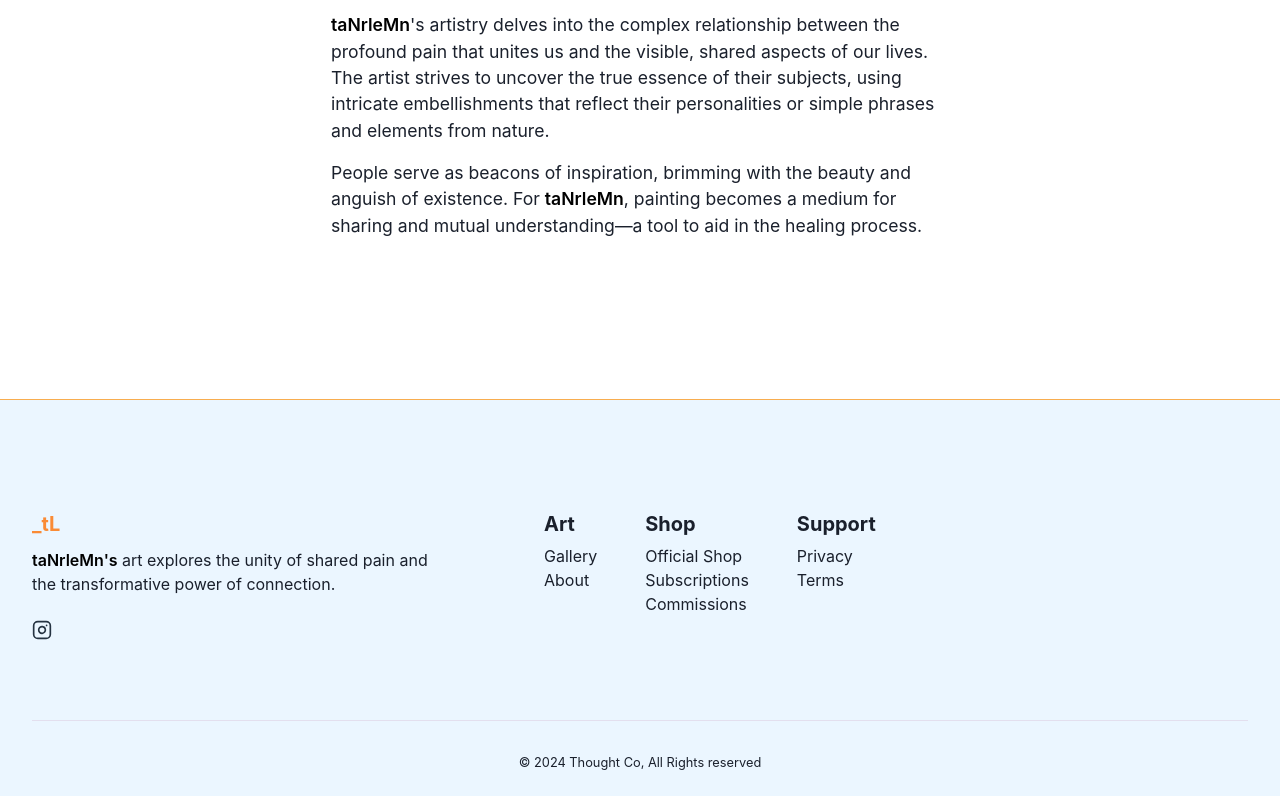
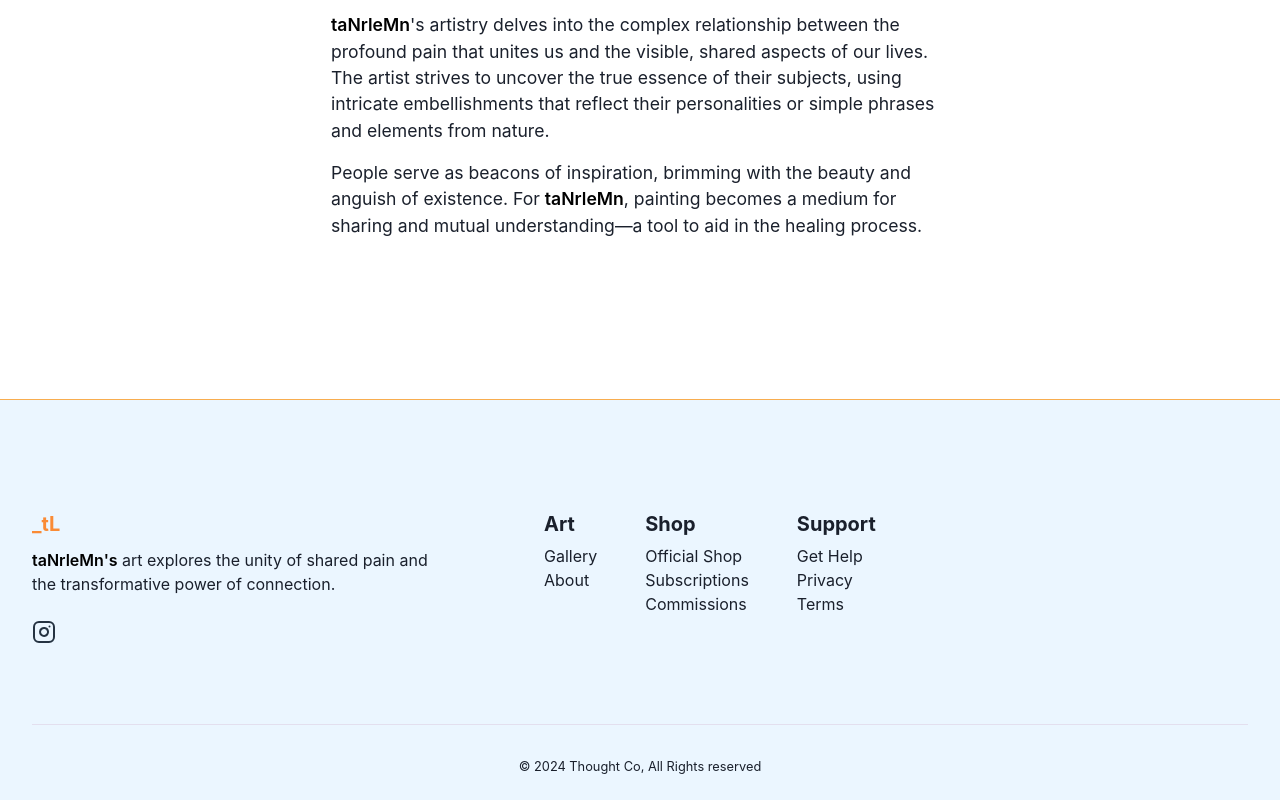
Before and after one commit to taNrleMn-HQ/tanrlemn, a Next.js app: page /about in a window 1280 px wide. Shown: the part 1519-2319 px from the top of the page. Built offline with nearby package versions, Linux system fonts and the light colour scheme; no server answers.

Commit message:
support page

```diff
--- a/app/_components/forms/customerSupportForm.js
+++ b/app/_components/forms/customerSupportForm.js
@@ -1,6 +1,6 @@
 import { FilloutStandardEmbed } from '@fillout/react';
 
-export default function CommissionRequest() {
+export default function CustomerSupportForm() {
   return (
     <FilloutStandardEmbed
       dynamicResize
--- /dev/null
+++ b/app/_components/icons/instagram.js
@@ -0,0 +1,35 @@
+import { Box } from '@chakra-ui/react';
+
+export default function Instagram({ color = 'black' }) {
+  return (
+    <Box color={color}>
+      <svg
+        xmlns='http://www.w3.org/2000/svg'
+        width='24'
+        height='24'
+        viewBox='0 0 24 24'
+        fill='none'
+        stroke='currentColor'
+        strokeWidth='2'
+        strokeLinecap='round'
+        strokeLinejoin='round'
+        className='lucide lucide-instagram'>
+        <rect
+          width='20'
+          height='20'
+          x='2'
+          y='2'
+          rx='5'
+          ry='5'
+        />
+        <path d='M16 11.37A4 4 0 1 1 12.63 8 4 4 0 0 1 16 11.37z' />
+        <line
+          x1='17.5'
+          x2='17.51'
+          y1='6.5'
+          y2='6.5'
+        />
+      </svg>
+    </Box>
+  );
+}
--- a/app/_navigation/footer.js
+++ b/app/_navigation/footer.js
@@ -1,12 +1,8 @@
 'use client';
 
-// recoil
-import { useRecoilValue } from 'recoil';
-import { loadingState } from '@/app/loading';
-
 // hooks
-import { useContext } from 'react';
 import { usePathname } from 'next/navigation';
+import { useEffect, useState } from 'react';
 
 // components
 import {
@@ -18,14 +14,17 @@ import {
   Link,
   Highlight,
 } from '@chakra-ui/react';
-import { Instagram } from 'lucide-react';
+import Instagram from '../_components/icons/instagram';
 
 export default function Footer() {
-  const loading = useRecoilValue(loadingState);
-
+  const [loading, setLoading] = useState(true);
   const pathname = usePathname();
 
-  const isAuth = pathname.includes('sign-in') || pathname.includes('sign-up');
+  const isAuth = pathname === '/auth/login';
+
+  useEffect(() => {
+    setLoading(false);
+  }, [loading]);
 
   return (
     <>
@@ -108,6 +107,7 @@ export default function Footer() {
                   Support
                 </Heading>
                 <Stack gap={0}>
+                  <Link href='/support'>Get Help</Link>
                   <Link href='/privacy'>Privacy</Link>
                   <Link href='/terms'>Terms</Link>
                 </Stack>
```
Also changed, not shown: app/(pages)/support/support.js (+51 -2 lines).
